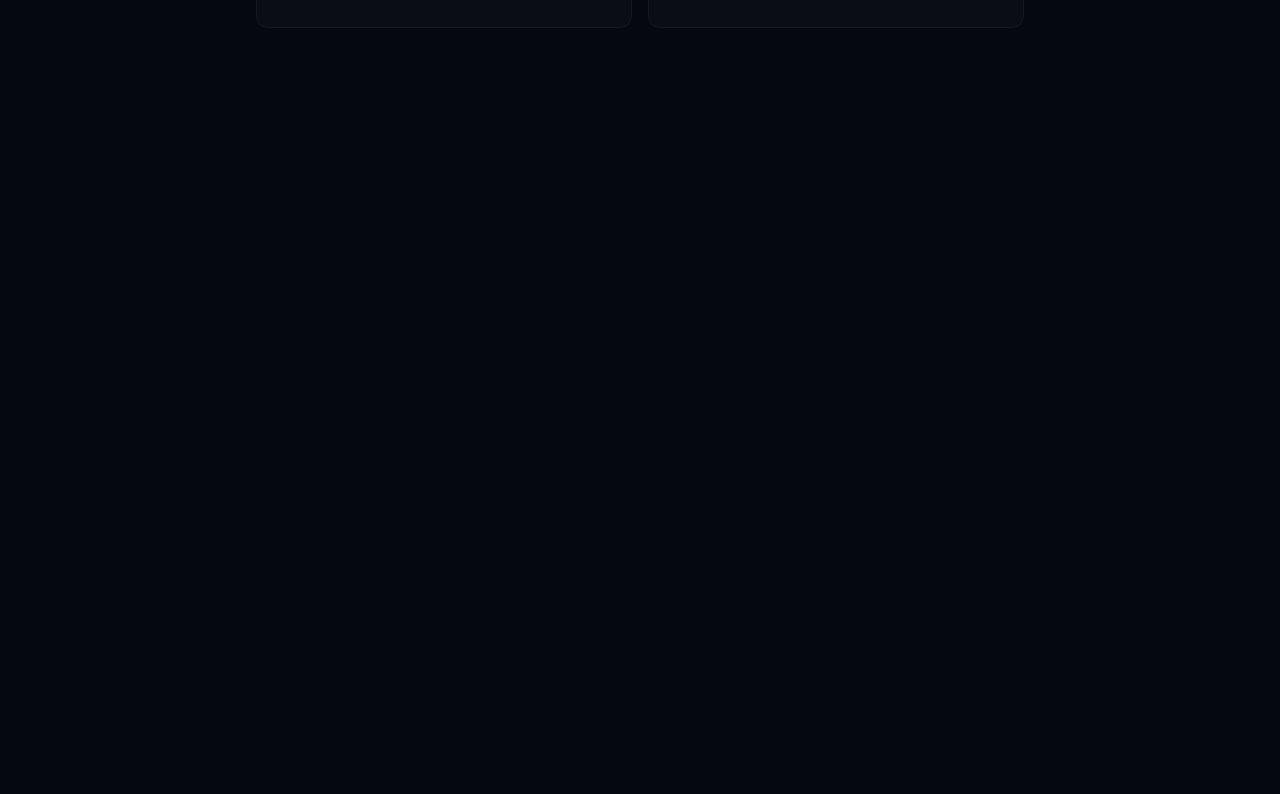
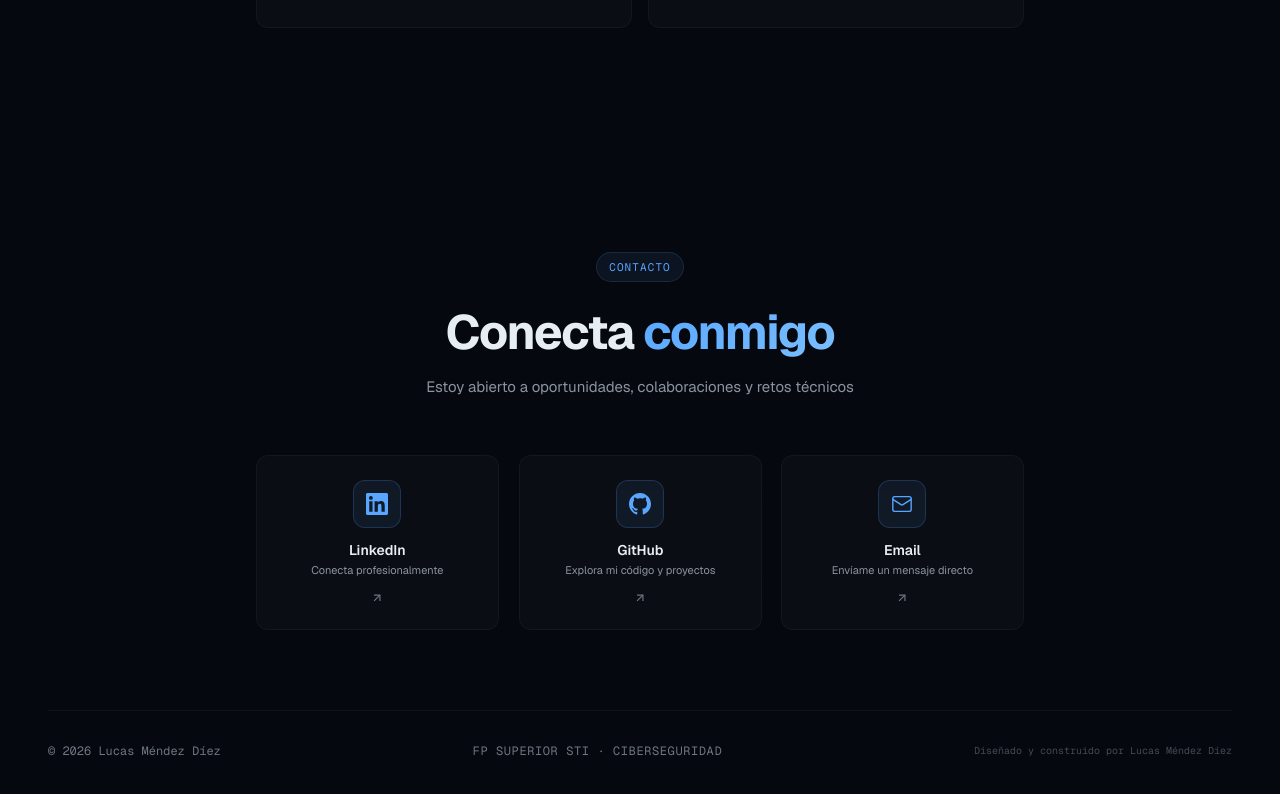
Before and after one commit to lucasmdg/CIBER, a Next.js app in the folder ciberseguridad/portfolio_v2/: page / in a window 1280 px wide. Shown: the part 8733-9527 px from the top of the page. Before the commit the page ends 8873 px from the top, so only its background shows below. Built offline with nearby package versions, Linux system fonts and the light colour scheme.

Commit message:
phase9: contact section with 3D tilt cards and premium footer

```diff
--- a/ciberseguridad/portfolio_v2/src/app/page.tsx
+++ b/ciberseguridad/portfolio_v2/src/app/page.tsx
@@ -9,6 +9,7 @@ import Projects from "@/components/Projects";
 import Journey from "@/components/Journey";
 import Personality from "@/components/Personality";
 import Goals from "@/components/Goals";
+import Contact from "@/components/Contact";
 
 const CyberAsset = dynamic(() => import("@/components/CyberAsset"), { ssr: false });
 
@@ -34,7 +35,7 @@ export default function Home() {
         <Journey />
         <Personality />
         <Goals />
-        {/* Contact */}
+        <Contact />
       </div>
     </main>
   );
--- a/ciberseguridad/portfolio_v2/src/components/Contact.tsx
+++ b/ciberseguridad/portfolio_v2/src/components/Contact.tsx
@@ -1,74 +1,189 @@
 "use client";
 
+import { useRef, useState } from "react";
 import { motion } from "framer-motion";
-import GlowCard from "./GlowCard";
-import { Mail, ArrowUpRight, Globe, CodeXml } from "lucide-react";
 
 const links = [
   {
     href: "https://www.linkedin.com/in/lucas-m%C3%A9ndez-34a0a53a1/",
     label: "LinkedIn",
-    icon: Globe,
     desc: "Conecta profesionalmente",
+    icon: "linkedin",
   },
   {
     href: "https://github.com/lucasmdg/CIBER",
     label: "GitHub",
-    icon: CodeXml,
     desc: "Explora mi código y proyectos",
+    icon: "github",
   },
   {
     href: "mailto:lucas@example.com",
     label: "Email",
-    icon: Mail,
     desc: "Envíame un mensaje directo",
+    icon: "email",
   },
 ];
+
+function IconLinkedin({ className }: { className?: string }) {
+  return (
+    <svg width="22" height="22" viewBox="0 0 24 24" fill="currentColor" className={className}>
+      <path d="M20.447 20.452h-3.554v-5.569c0-1.328-.027-3.037-1.852-3.037-1.853 0-2.136 1.445-2.136 2.939v5.667H9.351V9h3.414v1.561h.046c.477-.9 1.637-1.85 3.37-1.85 3.601 0 4.267 2.37 4.267 5.455v6.286zM5.337 7.433a2.062 2.062 0 01-2.063-2.065 2.064 2.064 0 112.063 2.065zm1.782 13.019H3.555V9h3.564v11.452zM22.225 0H1.771C.792 0 0 .774 0 1.729v20.542C0 23.227.792 24 1.771 24h20.451C23.2 24 24 23.227 24 22.271V1.729C24 .774 23.2 0 22.222 0h.003z" />
+    </svg>
+  );
+}
+
+function IconGithub({ className }: { className?: string }) {
+  return (
+    <svg width="22" height="22" viewBox="0 0 24 24" fill="currentColor" className={className}>
+      <path d="M12 0C5.374 0 0 5.373 0 12c0 5.302 3.438 9.8 8.207 11.387.599.111.793-.261.793-.577v-2.234c-3.338.726-4.033-1.416-4.033-1.416-.546-1.387-1.333-1.756-1.333-1.756-1.089-.745.083-.729.083-.729 1.205.084 1.839 1.237 1.839 1.237 1.07 1.834 2.807 1.304 3.492.997.107-.775.418-1.305.762-1.604-2.665-.305-5.467-1.334-5.467-5.931 0-1.311.469-2.381 1.236-3.221-.124-.303-.535-1.524.117-3.176 0 0 1.008-.322 3.301 1.23A11.509 11.509 0 0112 5.803c1.02.005 2.047.138 3.006.404 2.291-1.552 3.297-1.23 3.297-1.23.653 1.653.242 2.874.118 3.176.77.84 1.235 1.911 1.235 3.221 0 4.609-2.807 5.624-5.479 5.921.43.372.823 1.102.823 2.222v3.293c0 .319.192.694.801.576C20.566 21.797 24 17.3 24 12c0-6.627-5.373-12-12-12z" />
+    </svg>
+  );
+}
+
+function ContactCard({
+  link,
+  index,
+}: {
+  link: (typeof links)[0];
+  index: number;
+}) {
+  const ref = useRef<HTMLDivElement>(null);
+  const [mouse, setMouse] = useState({ x: 50, y: 50 });
+  const [hover, setHover] = useState(false);
+
+  const handleMouseMove = (e: React.MouseEvent) => {
+    if (!ref.current) return;
+    const rect = ref.current.getBoundingClientRect();
+    setMouse({
+      x: ((e.clientX - rect.left) / rect.width) * 100,
+      y: ((e.clientY - rect.top) / rect.height) * 100,
+    });
+  };
+
+  const icons = {
+    linkedin: IconLinkedin,
+    github: IconGithub,
+    email: function EmailIcon({ className }: { className?: string }) {
+      return (
+        <svg width="22" height="22" viewBox="0 0 24 24" fill="none" stroke="currentColor" strokeWidth="1.5" strokeLinecap="round" strokeLinejoin="round" className={className}>
+          <rect x="2" y="4" width="20" height="16" rx="2" />
+          <path d="m22 7-8.97 5.7a1.94 1.94 0 0 1-2.06 0L2 7" />
+        </svg>
+      );
+    },
+  };
+
+  const Icon = icons[link.icon as keyof typeof icons];
+
+  return (
+    <motion.div
+      initial={{ opacity: 0, y: 20 }}
+      whileInView={{ opacity: 1, y: 0 }}
+      viewport={{ once: true }}
+      transition={{
+        duration: 0.4,
+        delay: index * 0.1,
+        ease: [0.16, 1, 0.3, 1],
+      }}
+    >
+      <a
+        href={link.href}
+        target={link.href.startsWith("http") ? "_blank" : undefined}
+        rel={link.href.startsWith("http") ? "noopener noreferrer" : undefined}
+        className="block"
+      >
+        <div
+          ref={ref}
+          onMouseMove={handleMouseMove}
+          onMouseEnter={() => setHover(true)}
+          onMouseLeave={() => {
+            setHover(false);
+            setMouse({ x: 50, y: 50 });
+          }}
+          className="glass-panel card-hover rounded-xl p-6 text-center relative overflow-hidden"
+          style={{
+            transform: hover
+              ? `perspective(800px) rotateX(${(mouse.y - 50) * -0.03}deg) rotateY(${(mouse.x - 50) * 0.03}deg)`
+              : "perspective(800px) rotateX(0deg) rotateY(0deg)",
+          }}
+        >
+          {hover && (
+            <div
+              className="pointer-events-none absolute inset-0"
+              style={{
+                background: `radial-gradient(400px circle at ${mouse.x}% ${mouse.y}%, rgba(88,166,255,0.06) 0%, transparent 50%)`,
+              }}
+            />
+          )}
+          <div className="relative z-10 flex flex-col items-center gap-3">
+            <div className="w-12 h-12 rounded-xl bg-accent-dim border border-accent/20 flex items-center justify-center group-hover:border-accent/40 transition-all duration-300">
+              <Icon className="text-accent" />
+            </div>
+            <div>
+              <h3 className="font-semibold text-sm mb-0.5">{link.label}</h3>
+              <p className="text-[11px] text-muted">{link.desc}</p>
+            </div>
+            <svg
+              width="14"
+              height="14"
+              viewBox="0 0 24 24"
+              fill="none"
+              stroke="currentColor"
+              strokeWidth="2"
+              className="text-dim group-hover:text-accent transition-colors"
+            >
+              <path d="M7 7h10v10" />
+              <path d="M7 17L17 7" />
+            </svg>
+          </div>
+        </div>
+      </a>
+    </motion.div>
+  );
+}
 
 export default function Contact() {
   return (
     <section id="contact" className="section-spacing relative">
       <div className="section-container">
-        <div className="text-center mb-16">
-          <div className="inline-flex items-center gap-2 px-3 py-1.5 bg-accent-dim border border-accent/20 rounded-full text-xs font-mono text-accent tracking-wider mb-4">
-            CONTACTO
-          </div>
-          <h2 className="text-3xl sm:text-4xl font-bold tracking-tight mb-4">
+        <motion.div
+          initial={{ opacity: 0, y: 20 }}
+          whileInView={{ opacity: 1, y: 0 }}
+          viewport={{ once: true, margin: "-80px" }}
+          transition={{ duration: 0.5, ease: [0.16, 1, 0.3, 1] }}
+          className="text-center mb-14"
+        >
+          <div className="section-badge inline-flex">CONTACTO</div>
+          <h2 className="section-title">
             Conecta{" "}
             <span className="gradient-text">conmigo</span>
           </h2>
-          <p className="text-muted max-w-2xl mx-auto text-sm">
+          <p className="section-subtitle mx-auto">
             Estoy abierto a oportunidades, colaboraciones y retos técnicos
           </p>
+        </motion.div>
+
+        <div className="grid md:grid-cols-3 gap-5 max-w-3xl mx-auto">
+          {links.map((l, i) => (
+            <ContactCard key={l.label} link={l} index={i} />
+          ))}
         </div>
 
-        <div className="grid md:grid-cols-3 gap-5 max-w-3xl mx-auto">
-          {links.map((l) => {
-            const Icon = l.icon;
-            return (
-              <GlowCard key={l.label} as="a" href={l.href} className="p-6 text-center group">
-                <div className="flex flex-col items-center gap-3">
-                  <div className="w-12 h-12 rounded-xl bg-accent-dim border border-accent/20 flex items-center justify-center group-hover:border-accent/40 transition-colors">
-                    <Icon size={22} className="text-accent" />
-                  </div>
-                  <div>
-                    <h3 className="font-semibold text-sm mb-0.5">{l.label}</h3>
-                    <p className="text-[11px] text-muted">{l.desc}</p>
-                  </div>
-                  <ArrowUpRight size={14} className="text-dim group-hover:text-accent transition-colors" />
-                </div>
-              </GlowCard>
-            );
-          })}
-        </div>
+        <motion.div
+          initial={{ opacity: 0 }}
+          whileInView={{ opacity: 1 }}
+          viewport={{ once: true }}
+          transition={{ duration: 0.5, delay: 0.3 }}
+        >
+          <footer className="mt-20 border-t border-white/[0.04] pt-8 flex flex-col md:flex-row items-center justify-between gap-4 text-xs text-dim font-mono">
+            <span>&copy; {new Date().getFullYear()} Lucas Méndez Díez</span>
+            <span className="tracking-wider">FP SUPERIOR STI · CIBERSEGURIDAD</span>
+            <span className="text-[10px] text-dim/60">
+              Diseñado y construido por Lucas Méndez Díez
+            </span>
+          </footer>
+        </motion.div>
       </div>
-
-      <footer className="mt-20 border-t border-white/[0.04]">
-        <div className="section-container py-8 flex flex-col md:flex-row items-center justify-between gap-4 text-xs text-dim font-mono">
-          <span>&copy; {new Date().getFullYear()} Lucas Méndez Díez</span>
-          <span className="tracking-wider">FP SUPERIOR STI · CIBERSEGURIDAD</span>
-        </div>
-      </footer>
     </section>
   );
 }
```
